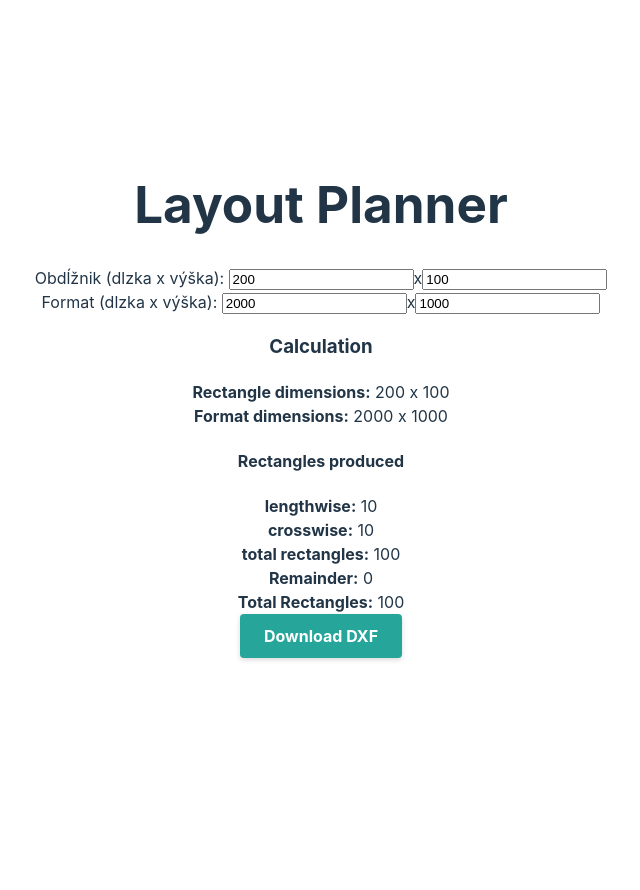
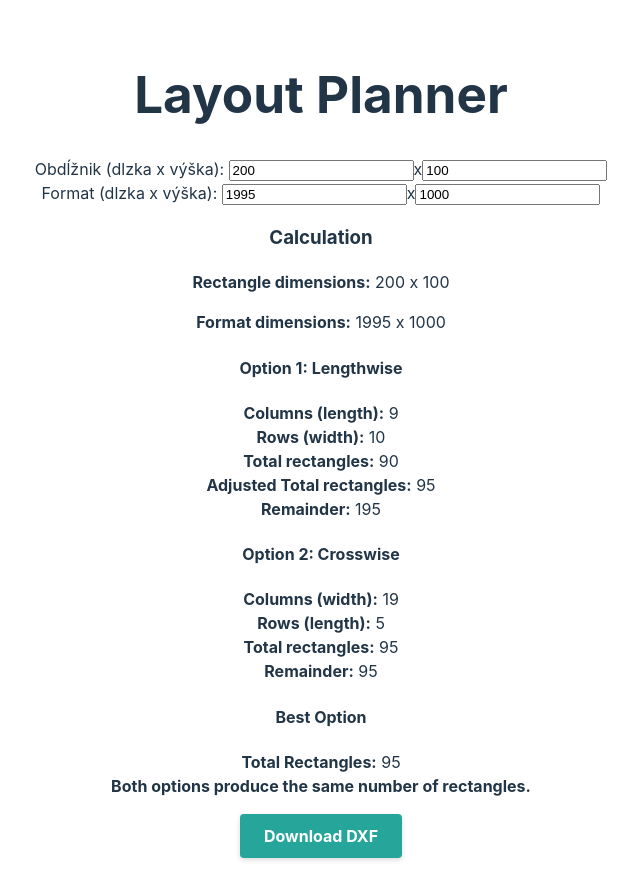
Before and after one commit to rekcoob/layout_planner, a React (Vite) app: page / in a window 1280 px wide. Shown: the whole page, without its empty margins (319-959 px from the left). Before the commit the page ends 800 px from the top, so only its background shows below. Built offline with nearby package versions, Linux system fonts and the light colour scheme.

Commit message:
feat:adjust calculation logic for lengthwise & crosswise layout options

```diff
--- a/src/components/Results.tsx
+++ b/src/components/Results.tsx
@@ -6,25 +6,70 @@ import { useCalculatedLayout } from '../hooks/useCalculatedLayout'
 const Results: React.FC = () => {
   const { rectLength, rectWidth, formatLength, formatWidth } = useAppContext()
 
-  const { cols1, rows1, total1, remainder, totalRectangles } =
-    useCalculatedLayout(rectLength, rectWidth, formatLength, formatWidth)
+  const {
+    cols1,
+    rows1,
+    total1,
+    adjustedTotal1,
+    remainder1,
+    cols2,
+    rows2,
+    total2,
+    remainder2,
+    totalRectangles,
+  } = useCalculatedLayout(rectLength, rectWidth, formatLength, formatWidth)
+
+  let bestOptionMessage
+  if (adjustedTotal1 > total2) {
+    bestOptionMessage = <strong>Option 1 (Lengthwise) is better.</strong>
+  } else if (total2 > adjustedTotal1) {
+    bestOptionMessage = <strong>Option 2 (Crosswise) is better.</strong>
+  } else {
+    bestOptionMessage = (
+      <strong>Both options produce the same number of rectangles.</strong>
+    )
+  }
 
   return (
     <div>
       <h3>Calculation</h3>
+      <p>
         <strong>Rectangle dimensions:</strong> {rectLength} x {rectWidth}
+      </p>
+      <p>
+        <strong>Format dimensions:</strong> {formatLength} x {formatWidth}
+      </p>
+
+      <h4>Option 1: Lengthwise</h4>
+      <p>
+        <strong>Columns (length):</strong> {cols1}
         <br />
-      <strong>Format dimensions:</strong> {formatLength} x {formatWidth}
-      <h4>Rectangles produced</h4>
-      <strong>lengthwise:</strong> {cols1}
+        <strong>Rows (width):</strong> {rows1}
         <br />
-      <strong>crosswise:</strong> {rows1}
+        <strong>Total rectangles:</strong> {total1}
         <br />
-      <strong>total rectangles:</strong> {total1}
+        <strong>Adjusted Total rectangles:</strong> {adjustedTotal1}
         <br />
-      <strong>Remainder:</strong> {remainder}
+        <strong>Remainder:</strong> {remainder1}
+      </p>
+
+      <h4>Option 2: Crosswise</h4>
+      <p>
+        <strong>Columns (width):</strong> {cols2}
         <br />
+        <strong>Rows (length):</strong> {rows2}
+        <br />
+        <strong>Total rectangles:</strong> {total2}
+        <br />
+        <strong>Remainder:</strong> {remainder2}
+      </p>
+
+      <h4>Best Option</h4>
+      <p>
         <strong>Total Rectangles:</strong> {totalRectangles}
+        <br />
+        {bestOptionMessage}
+      </p>
     </div>
   )
 }
--- a/src/context/AppContext.tsx
+++ b/src/context/AppContext.tsx
@@ -18,7 +18,7 @@ export const AppProvider: React.FC<{ children: ReactNode }> = ({
 }) => {
   const [rectLength, setRectLength] = useState<number>(200)
   const [rectWidth, setRectWidth] = useState<number>(100)
-  const [formatLength, setFormatLength] = useState<number>(2000)
+  const [formatLength, setFormatLength] = useState<number>(1995)
   const [formatWidth, setFormatWidth] = useState<number>(1000)
 
   return (
--- a/src/hooks/useCalculatedLayout.ts
+++ b/src/hooks/useCalculatedLayout.ts
@@ -11,7 +11,14 @@ export const useCalculatedLayout = (
     cols1: 0,
     rows1: 0,
     total1: 0,
-    remainder: 0,
+    adjustedTotal1: 0,
+    remainder1: 0,
+
+    cols2: 0,
+    rows2: 0,
+    total2: 0,
+    remainder2: 0,
+
     totalRectangles: 0,
   })
 
--- a/src/services/calculations.ts
+++ b/src/services/calculations.ts
@@ -1,9 +1,15 @@
-// calculations.ts
 export interface CalculationResults {
   cols1: number
   rows1: number
   total1: number
-  remainder: number
+  adjustedTotal1: number // Added this for comparison
+  remainder1: number
+
+  cols2: number
+  rows2: number
+  total2: number
+  remainder2: number
+
   totalRectangles: number
 }
 
@@ -13,18 +19,37 @@ export function calculateLayout(
   formatLength: number,
   formatWidth: number
 ): CalculationResults {
+  // Layout option 1
   const cols1 = Math.floor(formatLength / rectLength)
   const rows1 = Math.floor(formatWidth / rectWidth)
   const total1 = cols1 * rows1
+  const remainder1 = formatLength - rectLength * cols1
 
-  const remainder = formatLength - rectLength * cols1
-
-  let totalRectangles = 0
-  if (remainder < rectWidth) {
-    totalRectangles = cols1 * rows1
-  } else {
-    totalRectangles = cols1 * rows1 + Math.floor(formatWidth / rectLength)
+  // Adjust total1 for remainder1 (extra row)
+  let adjustedTotal1 = total1
+  if (remainder1 >= rectWidth) {
+    adjustedTotal1 = cols1 * rows1 + Math.floor(formatWidth / rectLength)
   }
 
-  return { cols1, rows1, total1, remainder, totalRectangles }
+  // Layout option 2
+  const cols2 = Math.floor(formatLength / rectWidth)
+  const rows2 = Math.floor(formatWidth / rectLength)
+  const total2 = cols2 * rows2
+  const remainder2 = formatLength - rectWidth * cols2
+
+  // Determine the best layout
+  const totalRectangles = adjustedTotal1 > total2 ? adjustedTotal1 : total2
+
+  return {
+    cols1,
+    rows1,
+    total1, // Option 1 without adjustment
+    adjustedTotal1, // Option 1 with adjustment
+    remainder1,
+    cols2,
+    rows2,
+    total2, // Option 2 as is
+    remainder2,
+    totalRectangles,
+  }
 }
```
Lines whose indentation alone changed are shown as unchanged.
